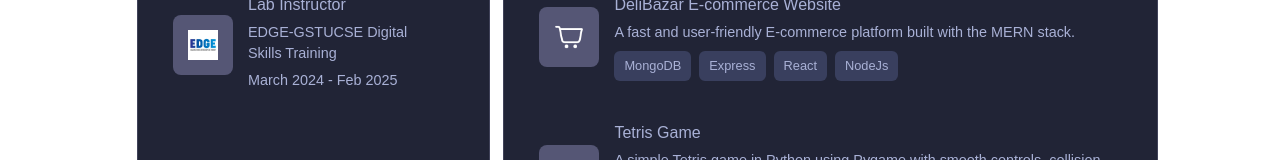
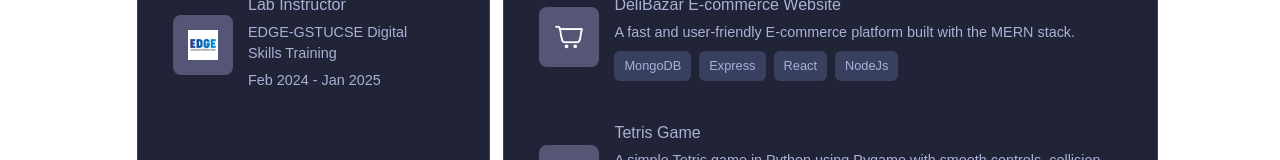
Before and after one commit to sahin404/sahin-portfolio2, a React (Vite) app: page / in a window 1280 px wide. Shown: the part 722-882 px from the top of the page. Built offline with nearby package versions, Linux system fonts and the light colour scheme; a web font is replaced by a local one.

Commit message:
CV file updating

```diff
--- a/src/components/Works/Works.jsx
+++ b/src/components/Works/Works.jsx
@@ -20,7 +20,7 @@ const experience = [
                 height="30"
             />
         ),
-        timeFrame: "March 2024 - Feb 2025"
+        timeFrame: "Feb 2024 - Jan 2025"
 
     }
 ];
```
Also changed, not shown: 1 other file (tests, documents, lock files or other folders).
